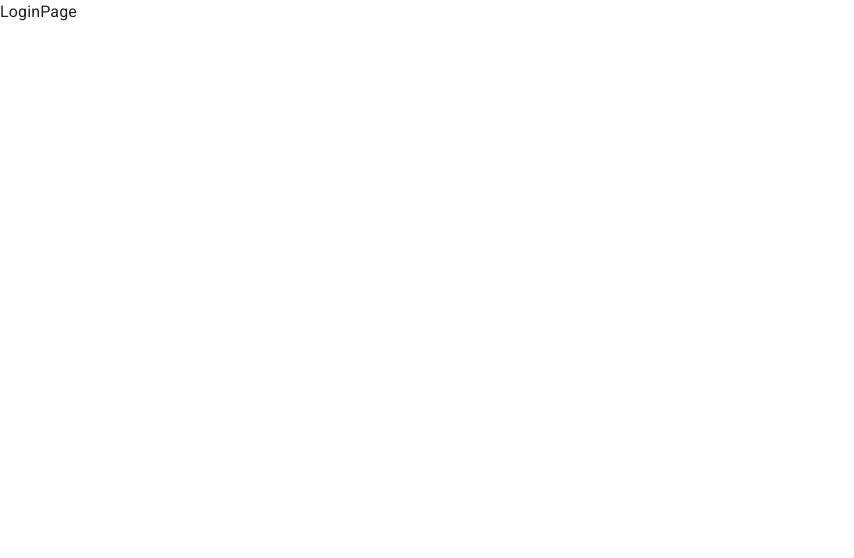
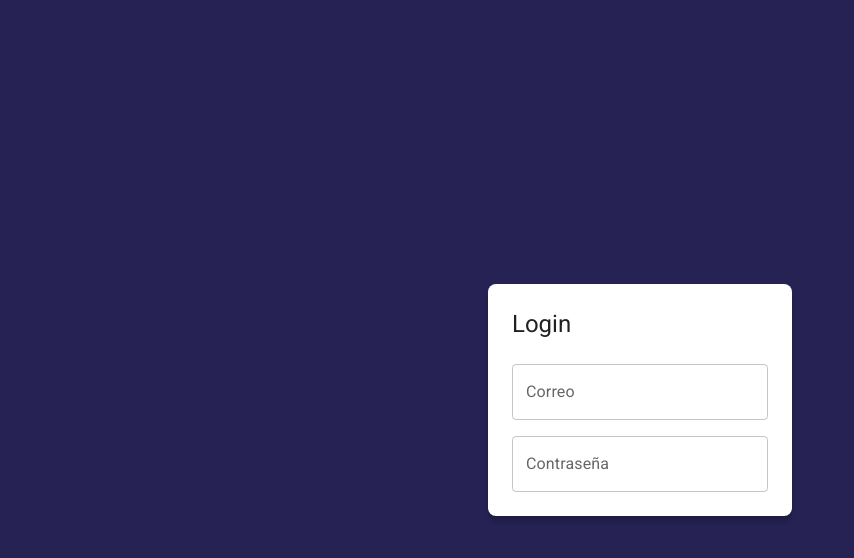
Before and after one commit to Oen844/journal-app-react, a React (Vite) app: page /auth/login in a window 1280 px wide. Shown: the top 558 px of the page, without its empty margins (0-854 px from the left). Built offline with nearby package versions, Linux system fonts and the light colour scheme.

Commit message:
loginPage

```diff
--- a/src/auth/pages/LoginPage.jsx
+++ b/src/auth/pages/LoginPage.jsx
@@ -1,7 +1,51 @@
+import { Grid, TextField, Typography } from '@mui/material'
 import React from 'react'
 
 export const LoginPage = () => {
   return (
-    <div>LoginPage</div>
+    <Grid
+      container
+      spacing={0}
+      direction="colum"
+      alignItems="center"
+      justifyContent="center"
+      sx={{ minHeight: '100vh', backgroundColor: 'primary.main', padding: 4 }}
+    >
+
+        <Grid item
+        className='box-shadow'
+        xs={3}
+        sx={{backgroundColor:'white', padding: 3, borderRadius:2}}>
+          <Typography variant='h5' sx={{mb:1}}>Login</Typography>
+
+          <form>
+            <Grid container>
+              <Grid item xs={ 12 }  sx= {{ mt:2 }}>
+                <TextField
+                label="Correo"
+                type="email"
+                placeholder='correo@gmail.com'
+                fullWidth
+
+                />
+              </Grid>
+
+              <Grid item xs={ 12 }  sx= {{ mt:2 }}>
+                <TextField
+                label="Contraseña"
+                type="password"
+                placeholder='Contraseña'
+                fullWidth
+                />
+              </Grid>
+
+
+            </Grid>
+          </form>
+
+
+        </Grid>
+
+    </Grid>
   )
 }
--- a/src/styles.css
+++ b/src/styles.css
@@ -0,0 +1,5 @@
+
+
+.box-shadow {
+    box-shadow: 0px 5px 5px rgba(0, 0, 0, 0.2);
+}
```
